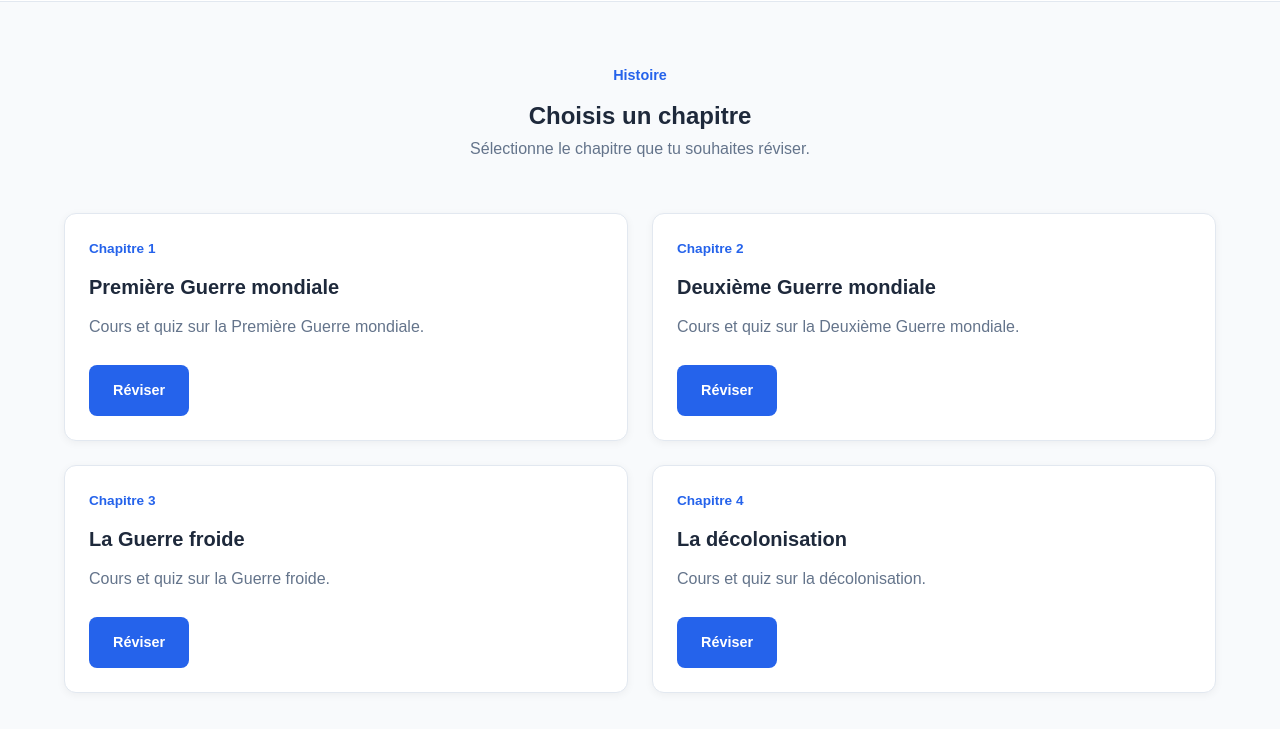
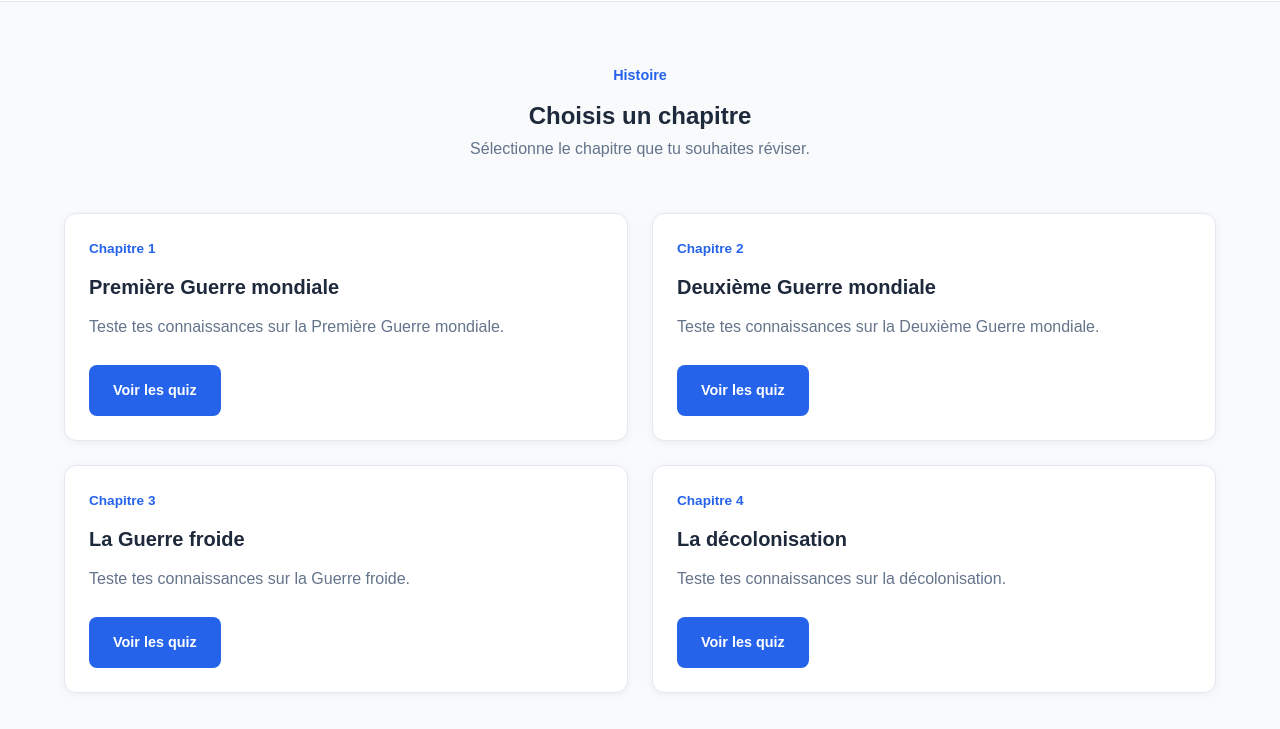
Before and after one commit to Yggdrasil2024/kelasi, a website: page frontend/chapters.html in a window 1280 px wide. Shown: the part 71-800 px from the top of the page. Drawn offline with Linux system fonts and the light colour scheme; files whose address does not match are found by name.

Commit message:
feat(ui): relier les chapitres aux quiz

```diff
--- a/frontend/chapters.html
+++ b/frontend/chapters.html
@@ -11,6 +11,7 @@
     <header class="header">
         <nav class="navbar container">
             <a href="index.html" class="logo">KELASI</a>
+
             <div class="nav-links">
                 <a href="dashboard.html">Tableau de bord</a>
                 <a href="leaderboard.html">Classement</a>
@@ -32,29 +33,29 @@
                     <article class="card chapter-card">
                         <span class="chapter-number">Chapitre 1</span>
                         <h2>Première Guerre mondiale</h2>
-                        <p>Cours et quiz sur la Première Guerre mondiale.</p>
-                        <a href="quiz.html" class="btn btn-primary">Réviser</a>
+                        <p>Teste tes connaissances sur la Première Guerre mondiale.</p>
+                        <a href="quiz.html" class="btn btn-primary">Voir les quiz</a>
                     </article>
 
                     <article class="card chapter-card">
                         <span class="chapter-number">Chapitre 2</span>
                         <h2>Deuxième Guerre mondiale</h2>
-                        <p>Cours et quiz sur la Deuxième Guerre mondiale.</p>
-                        <a href="quiz.html" class="btn btn-primary">Réviser</a>
+                        <p>Teste tes connaissances sur la Deuxième Guerre mondiale.</p>
+                        <a href="quiz.html" class="btn btn-primary">Voir les quiz</a>
                     </article>
 
                     <article class="card chapter-card">
                         <span class="chapter-number">Chapitre 3</span>
                         <h2>La Guerre froide</h2>
-                        <p>Cours et quiz sur la Guerre froide.</p>
-                        <a href="quiz.html" class="btn btn-primary">Réviser</a>
+                        <p>Teste tes connaissances sur la Guerre froide.</p>
+                        <a href="quiz.html" class="btn btn-primary">Voir les quiz</a>
                     </article>
 
                     <article class="card chapter-card">
                         <span class="chapter-number">Chapitre 4</span>
                         <h2>La décolonisation</h2>
-                        <p>Cours et quiz sur la décolonisation.</p>
-                        <a href="quiz.html" class="btn btn-primary">Réviser</a>
+                        <p>Teste tes connaissances sur la décolonisation.</p>
+                        <a href="quiz.html" class="btn btn-primary">Voir les quiz</a>
                     </article>
                 </div>
             </div>
@@ -67,6 +68,7 @@
                 <a href="index.html" class="logo">KELASI</a>
                 <p>Révisions BEPC & Bac en ligne.</p>
             </div>
+
             <p>@ 2026 KELASI. Tous droits réservés.</p>
         </div>
     </footer>
```
